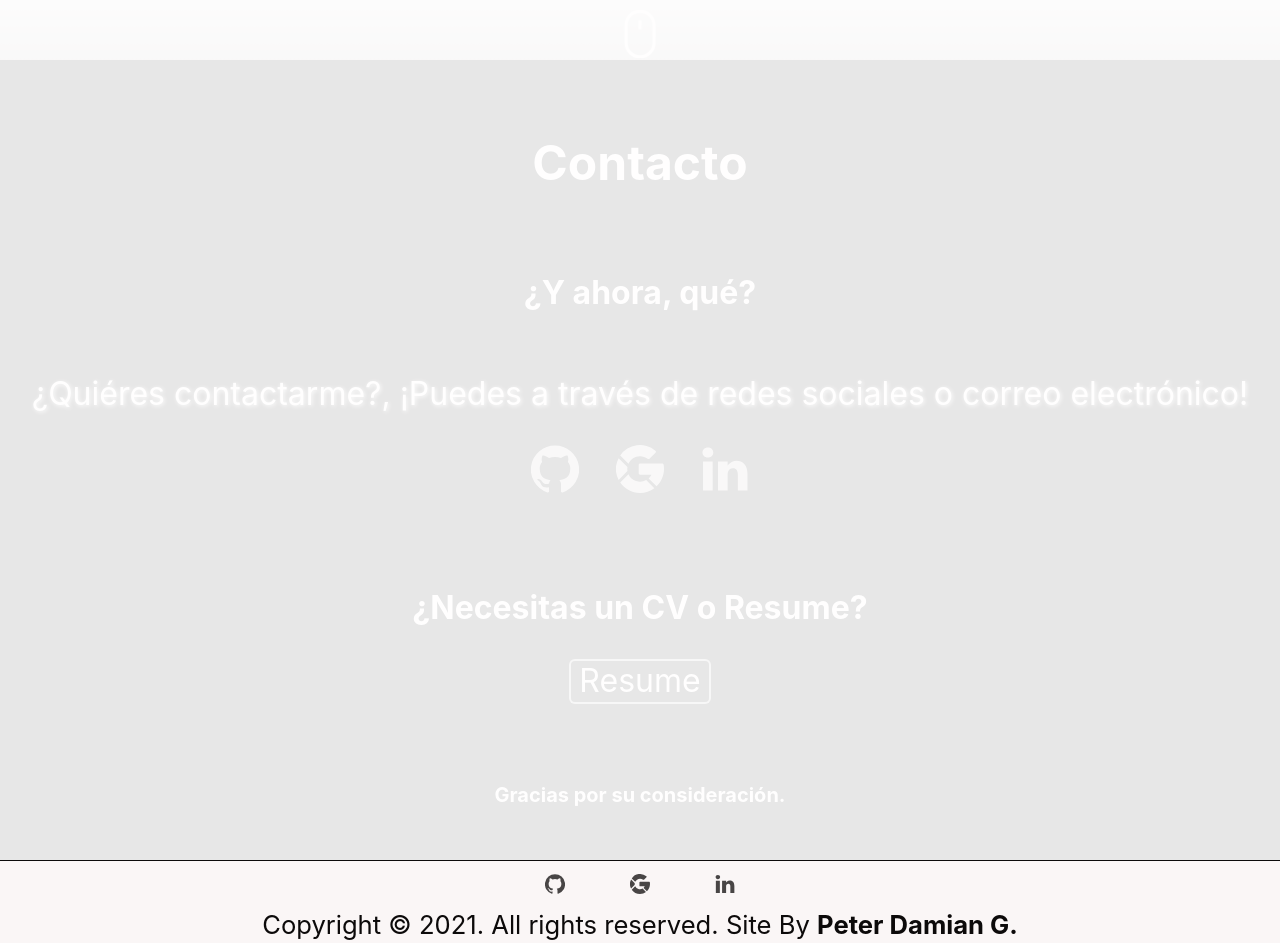
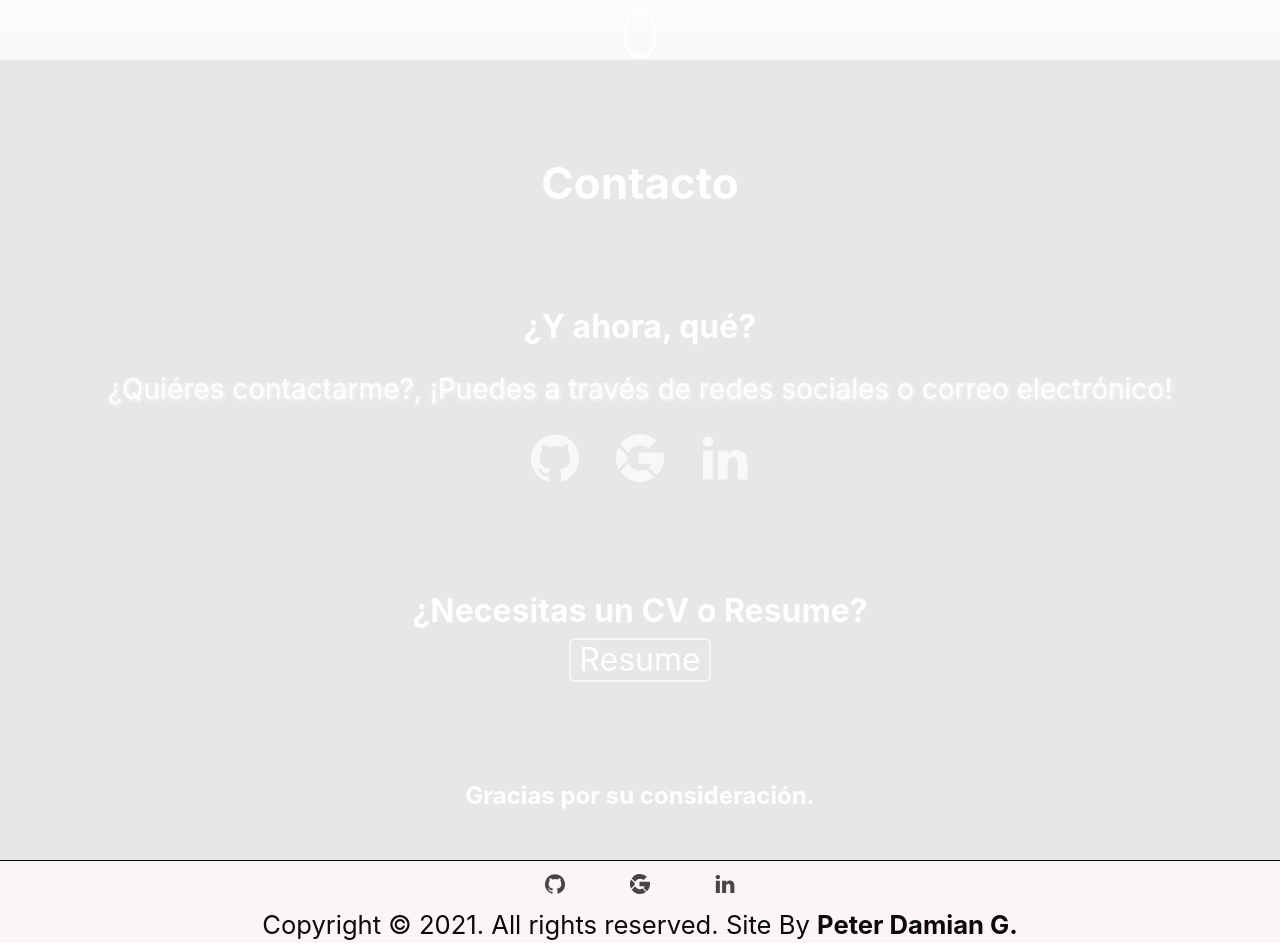
Before and after one commit to PeterDamianG/PeterDamianG, a Next.js app: page / in a window 1280 px wide. Shown: the part 2340-3286 px from the top of the page. Built offline with nearby package versions, Linux system fonts and the light colour scheme.

Commit message:
fix css contact

```diff
--- a/src/components/main/sections/contact/contact.module.css
+++ b/src/components/main/sections/contact/contact.module.css
@@ -146,3 +146,25 @@
     margin: 0;
   }
 }
+@media all and (min-width: 640px) and (max-width: 1280px) and (orientation: landscape) {
+  .sectionStyle h2 {
+    font-size: 2.75em;
+    margin: 0;
+  }
+  .sectionStyle h3 {
+    font-size: 2em;
+    margin: 0;
+  }
+  .sectionStyle p {
+    font-size: 1.75em;
+    text-align: center;
+  }
+  .sectionStyle aside button {
+    font-size: 2em;
+    margin-top: 1vh;
+  }
+  .sectionStyle h4 {
+    font-size: 1.5em;
+    margin: 0;
+  }
+}
```
